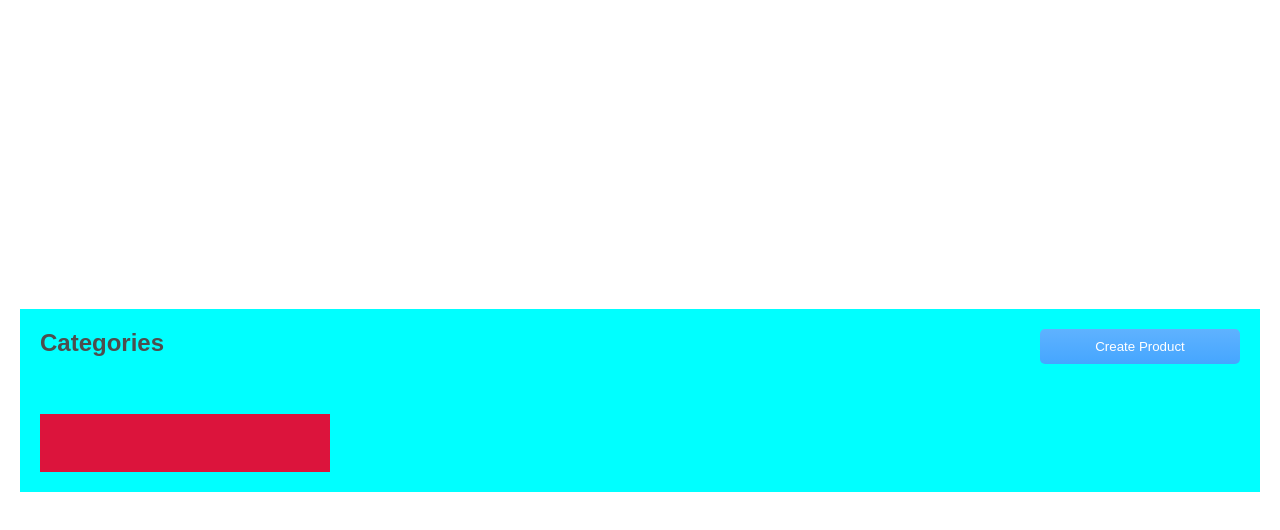
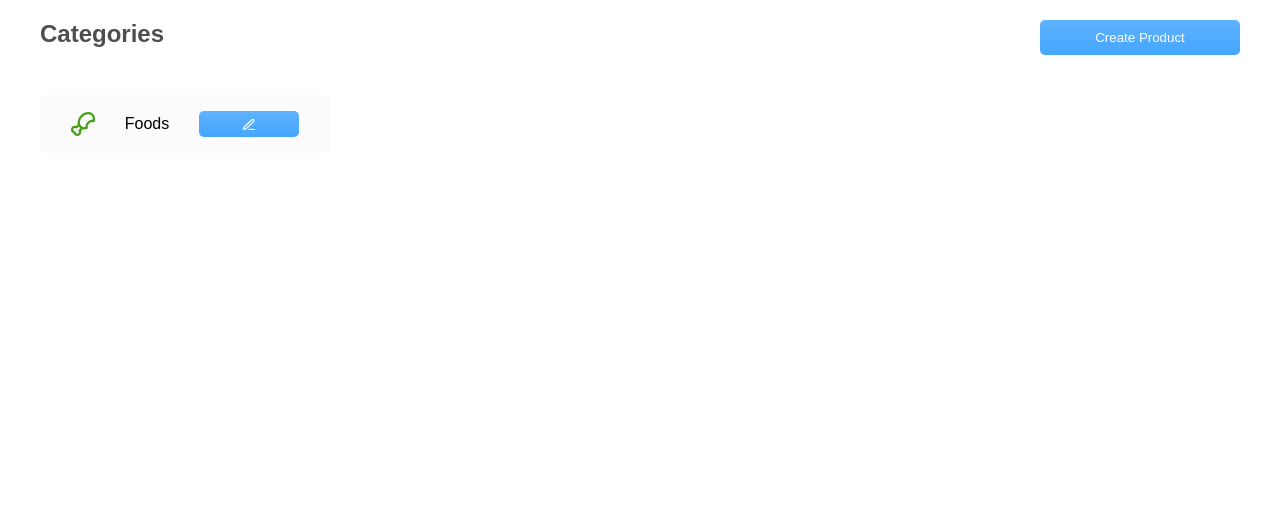
Before and after one commit to zafarbekde/faveo_uz, a React (Vite) app in the folder faveo-uz/: page /categories in a window 1280 px wide. Shown: the top 530 px of the page. Built offline with nearby package versions, Linux system fonts and the light colour scheme.

Commit message:
Categories style Update

```diff
--- a/faveo-uz/src/components/app/Categories/Categories.jsx
+++ b/faveo-uz/src/components/app/Categories/Categories.jsx
@@ -1,5 +1,7 @@
 import React from 'react'
 import './categories.css'
+import Vector from '../../assets/vector.png'
+import Pen from '../../assets/pen.png'
 
 function Categories() {
   return (
@@ -11,7 +13,9 @@ function Categories() {
         </div>
 
         <div className="categories-product">
-
+          <img className='categories-product-img' src={Vector} />
+          <span className="categories-product-title">Foods</span>
+          <button className='login-btn categories-active'><img src={Pen} /></button>
         </div>
       </div>
     </div>
--- a/faveo-uz/src/components/app/Categories/categories.css
+++ b/faveo-uz/src/components/app/Categories/categories.css
@@ -1,9 +1,9 @@
 .container-categories {
     width: 100%;
-    height: 100vh;
+
     display: flex;
     justify-content: center;
-    align-items: center;
+
     font-family: sans-serif;
     background-color: #fff;
 }
@@ -13,10 +13,9 @@
     min-height: auto;
     display: flex;
     justify-content: space-between;
-    background-color: aqua;
     flex-direction: column;
     padding: 20px;
-    gap: 50px;
+    gap: 40px;
 }
 
 .categories-head {
@@ -38,5 +37,19 @@
 .categories-product {
     width: 290px;
     height: 58px;
-    background-color: crimson;
+    border-radius: 5px;
+    background: #FBFBFB;
+    display: flex;
+    justify-content: center;
+    gap: 30px;
+    align-items: center;
+    padding: 20px;
 }
+
+.categories-active {
+    display: flex;
+    align-items: center;
+    justify-content: center;
+    width: 49px;
+    height: 26px;
+}
```
Also changed, not shown: faveo-uz/src/components/assets/pen.png (added), faveo-uz/src/components/assets/vector.png (added).
